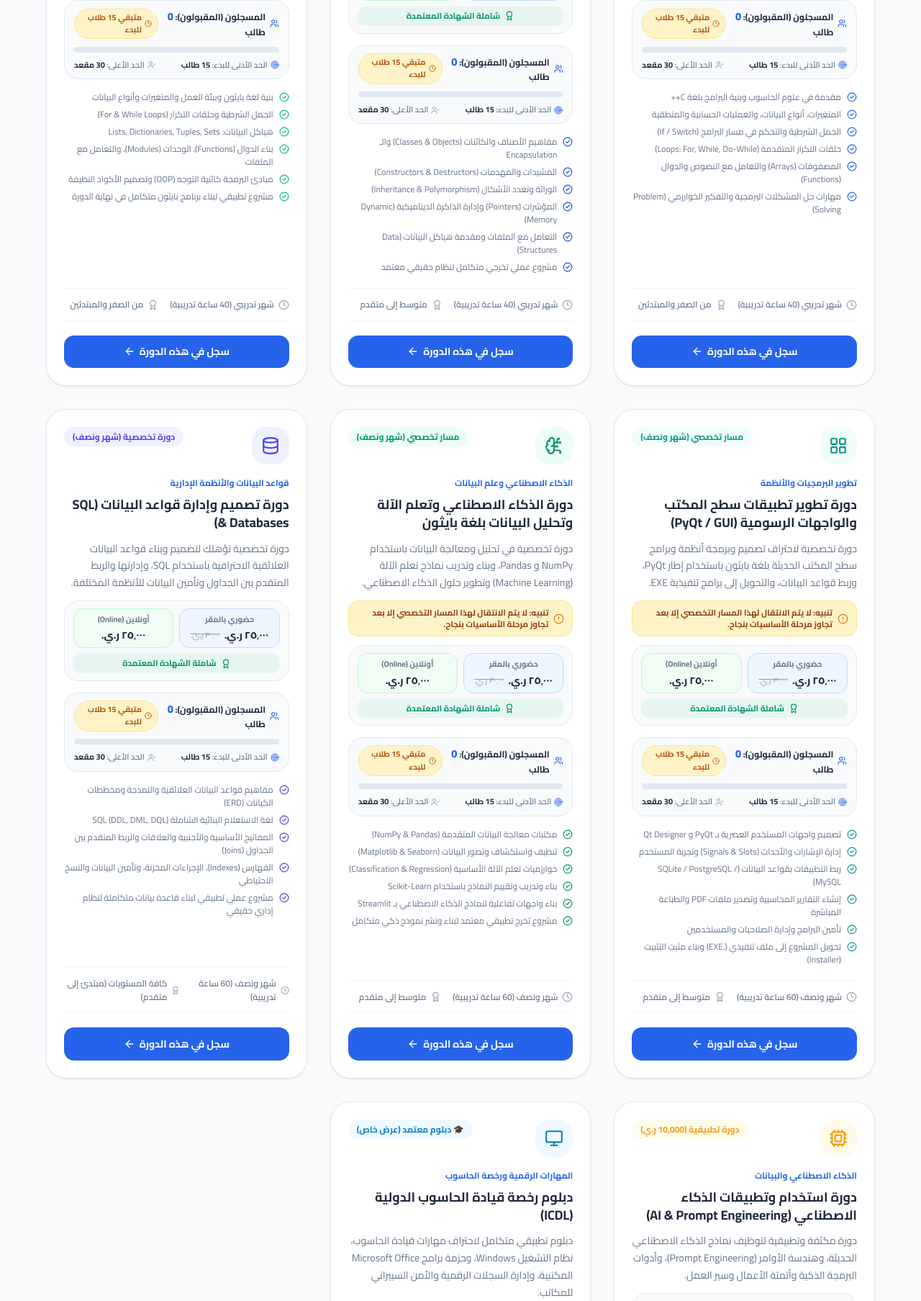
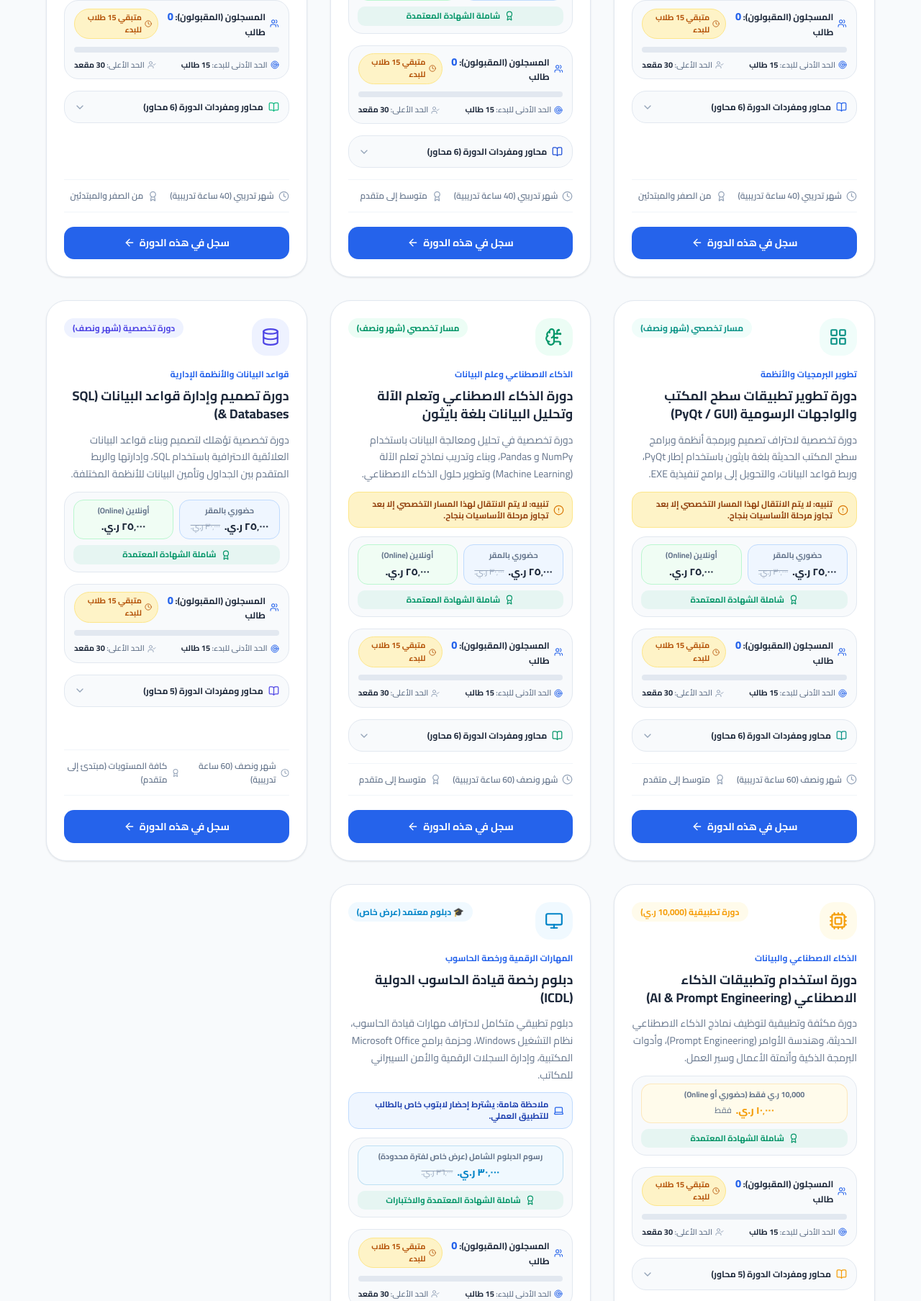
Before and after one commit to Ali-dev-25/itqan, a Django app: page /index.html in a window 1280 px wide. Shown: the part 2151-3958 px from the top of the page at 72% size. Run offline with Django 5.2, Linux system fonts and the light colour scheme.

Commit message:
إضافة قائمة منسدلة تفاعلية (Accordion) لمحاور ومفردات الدورات مع حركة انسيابية

```diff
--- a/assets/css/public.css
+++ b/assets/css/public.css
@@ -1028,6 +1028,111 @@
   flex-shrink: 0;
 }
 
+/* Course Topics Accordion (المنسدل التفاعلي لمحاور الدورة) */
+.course-topics-accordion {
+  margin-bottom: var(--sp-4);
+  border: 1px solid var(--clr-border, #E2E8F0);
+  border-radius: var(--r-xl);
+  background: var(--clr-surface-alt, #F8FAFC);
+  overflow: hidden;
+  transition: all 0.25s ease;
+}
+
+.course-topics-accordion.is-expanded {
+  border-color: #BFDBFE;
+  background: #FFFFFF;
+  box-shadow: 0 4px 12px -2px rgba(37, 99, 235, 0.08);
+}
+
+.btn-toggle-topics {
+  width: 100%;
+  display: flex;
+  align-items: center;
+  justify-content: space-between;
+  gap: 8px;
+  padding: 10px 13px;
+  background: transparent;
+  border: none;
+  cursor: pointer;
+  font-family: inherit;
+  font-size: 0.76rem;
+  font-weight: 700;
+  color: var(--clr-text);
+  transition: all var(--tr-fast);
+  text-align: right;
+}
+
+.btn-toggle-topics:hover {
+  background: rgba(37, 99, 235, 0.05);
+  color: var(--clr-primary);
+}
+
+.btn-toggle-topics-title {
+  display: flex;
+  align-items: center;
+  gap: 7px;
+}
+
+.btn-toggle-topics-title svg {
+  width: 15px;
+  height: 15px;
+  flex-shrink: 0;
+}
+
+.btn-toggle-topics .toggle-icon {
+  width: 16px;
+  height: 16px;
+  color: var(--clr-text-muted);
+  transition: transform 0.3s cubic-bezier(0.4, 0, 0.2, 1), color var(--tr-fast);
+  flex-shrink: 0;
+}
+
+.course-topics-accordion.is-expanded .btn-toggle-topics .toggle-icon {
+  transform: rotate(180deg);
+  color: var(--clr-primary);
+}
+
+.course-topics-content {
+  max-height: 0;
+  opacity: 0;
+  overflow: hidden;
+  transition: max-height 0.35s cubic-bezier(0.4, 0, 0.2, 1), opacity 0.3s ease, padding 0.3s ease;
+  padding: 0 13px;
+}
+
+.course-topics-accordion.is-expanded .course-topics-content {
+  max-height: 600px;
+  opacity: 1;
+  padding: 0 13px 12px 13px;
+}
+
+.course-topics-list {
+  list-style: none;
+  padding: 0;
+  margin: 0;
+  display: flex;
+  flex-direction: column;
+  gap: 7px;
+  border-top: 1px dashed var(--clr-border, #E2E8F0);
+  padding-top: 10px;
+}
+
+.course-topics-list li {
+  display: flex;
+  align-items: flex-start;
+  gap: 8px;
+  font-size: 0.72rem;
+  color: var(--clr-text-secondary);
+  line-height: 1.5;
+}
+
+.course-topics-list li svg {
+  width: 14px;
+  height: 14px;
+  flex-shrink: 0;
+  margin-top: 2px;
+}
+
 .course-meta-row {
   display: flex;
   align-items: center;
--- a/assets/js/pages/home.js
+++ b/assets/js/pages/home.js
@@ -292,14 +292,25 @@ const HomePage = (() => {
           ${getCourseCapacityHTML(course)}
 
           ${course.topics && course.topics.length ? `
-            <ul class="course-topics-list" style="margin-bottom: var(--sp-5); padding-right: 0; list-style: none; display: flex; flex-direction: column; gap: 6px;">
-              ${course.topics.map(topic => `
-                <li style="display: flex; align-items: flex-start; gap: 8px; font-size: var(--fs-xs); color: var(--clr-text-secondary); line-height: 1.5;">
-                  <i data-lucide="check-circle-2" style="width: 14px; height: 14px; color: ${course.color}; flex-shrink: 0; margin-top: 2px;"></i>
-                  <span>${Helpers.escape(topic)}</span>
-                </li>
-              `).join('')}
-            </ul>
+            <div class="course-topics-accordion">
+              <button type="button" class="btn-toggle-topics" aria-expanded="false" onclick="HomePage.toggleTopics(this)">
+                <span class="btn-toggle-topics-title">
+                  <i data-lucide="book-open" style="color: ${course.color};"></i>
+                  <span>محاور ومفردات الدورة (${course.topics.length} محاور)</span>
+                </span>
+                <i data-lucide="chevron-down" class="toggle-icon"></i>
+              </button>
+              <div class="course-topics-content">
+                <ul class="course-topics-list">
+                  ${course.topics.map(topic => `
+                    <li>
+                      <i data-lucide="check-circle-2" style="color: ${course.color};"></i>
+                      <span>${Helpers.escape(topic)}</span>
+                    </li>
+                  `).join('')}
+                </ul>
+              </div>
+            </div>
           ` : ''}
         </div>
 
@@ -332,6 +343,16 @@ const HomePage = (() => {
     }
   }
 
+  function toggleTopics(btn) {
+    const accordion = btn.closest('.course-topics-accordion');
+    if (!accordion) return;
+    const isExpanded = accordion.classList.toggle('is-expanded');
+    btn.setAttribute('aria-expanded', isExpanded);
+    if (window.lucide) {
+      lucide.createIcons({ root: accordion });
+    }
+  }
+
   function attachFilterEvents() {
     const chips = document.querySelectorAll('.filter-chip');
     chips.forEach(chip => {
@@ -350,7 +371,8 @@ const HomePage = (() => {
   }
 
   return {
-    init
+    init,
+    toggleTopics
   };
 })();
 
```
